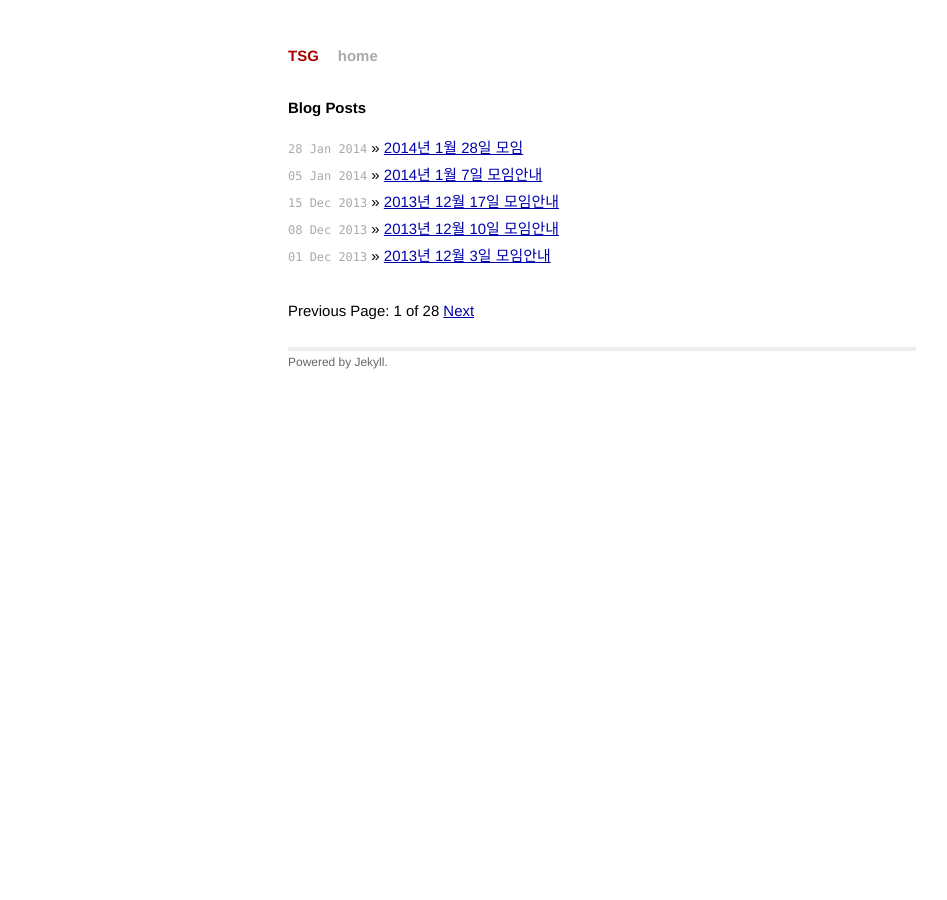
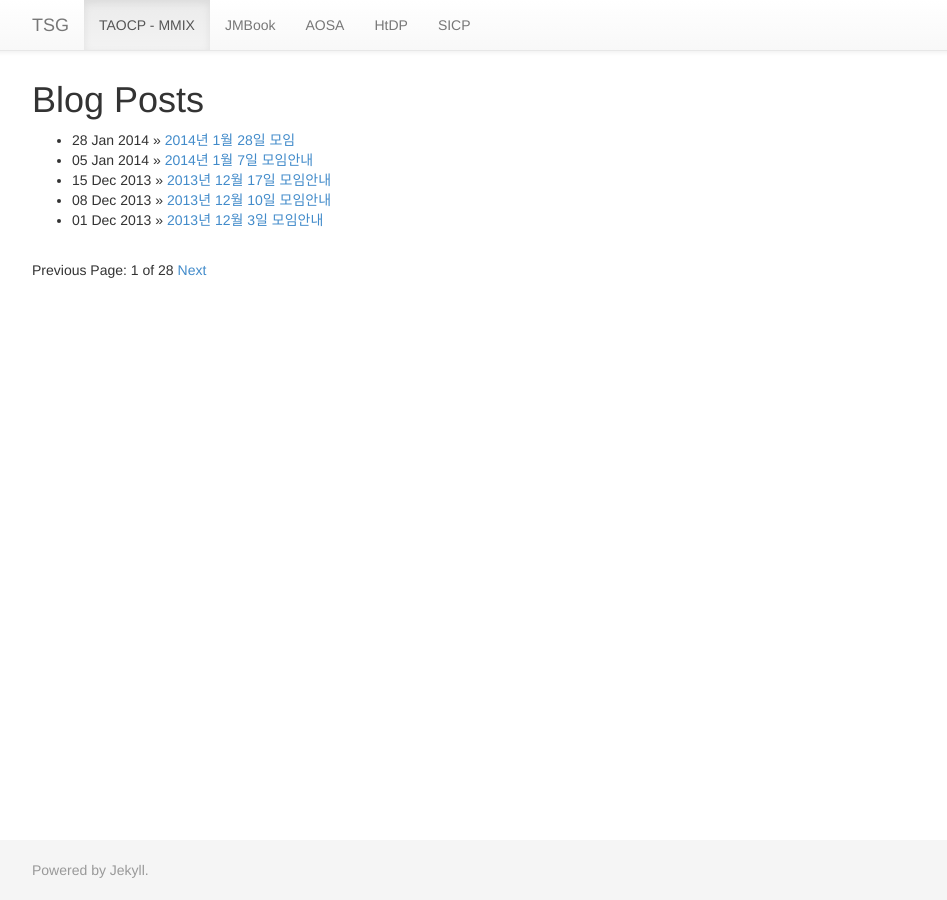
Before and after one commit to tuestudy/tuestudy.github.io, a Jekyll site: the page built from index.html, in a window 1280 px wide and 900 px high. Shown: the whole window, without its empty margins (38-985 px from the left). Built offline with Jekyll 4.4.1, drawn with Linux system fonts in a browser that asks for light colours; Markdown is read by kramdown in place of the engine named in the settings; the list of posts is cut into pages by our own code.

Commit message:
apply bootstrap and add menu items

```diff
--- a/_layouts/default.html
+++ b/_layouts/default.html
@@ -2,31 +2,55 @@
 <html>
 <head>
   <meta charset="utf-8">
+  <meta name="viewport" content="width=device-width, initial-scale=1.0">
   <meta http-equiv="X-UA-Compatible" content="IE=edge,chrome=1">
-        <title>{{ page.title }}</title>
-        <meta name="viewport" content="width=device-width">
-
+  <!-- Bootstrap CSS -->
+  <link rel="stylesheet" href="/css/bootstrap.min.css">
+  <link rel="stylesheet" href="/css/bootstrap-theme.min.css">
   <!-- syntax highlighting CSS -->
   <link rel="stylesheet" href="/css/syntax.css">
-
   <!-- Custom CSS -->
-        <link rel="stylesheet" href="/css/main.css">
-
+  <link rel="stylesheet" href="/css/default.css">
 </head>
 <body>
-
-        <div class="site">
-          <div class="header">
-            <h1 class="title"><a href="/">{{ site.name }}</a></h1>
-            <a class="extra" href="/">home</a>
+  <!-- Wrap all page content here -->
+  <div id="wrap">
+    <!-- Fixed navbar -->
+    <div class="navbar navbar-default navbar-fixed-top" role="navigation">
+      <div class="container">
+        <div class="navbar-header">
+          <button type="button" class="navbar-toggle" data-toggle="collapse" data-target=".navbar-collapse">
+            <span class="sr-only">Toggle navigation</span>
+            <span class="icon-bar"></span>
+            <span class="icon-bar"></span>
+            <span class="icon-bar"></span>
+          </button>
+          <a class="navbar-brand" href="/">{{ site.name }}</a>
         </div>
-
-          {{ content }}
-
-          <div class="footer">
-          Powered by Jekyll.
+        <div class="collapse navbar-collapse">
+          <ul class="nav navbar-nav">
+            <li class="active"><a href="#">TAOCP - MMIX</a></li>
+            <li><a href="#">JMBook</a></li>
+            <li><a href="#">AOSA</a></li>
+            <li><a href="#">HtDP</a></li>
+            <li><a href="#">SICP</a></li>
+          </ul>
+        </div><!--/.nav-collapse -->
       </div>
     </div>
 
+    <!-- Begin page content -->
+    <div class="container">
+      {{ content }}
+    </div>
+  </div>
+  <div id="footer">
+    <div class="container">
+      <p class="text-muted">Powered by Jekyll.</p>
+    </div>
+  </div>
+  <!-- Include all compiled plugins (below), or include individual files as needed -->
+  <script src="/js/jquery-2.1.0.min.js"></script>
+  <script src="/js/bootstrap.min.js"></script>
 </body>
 </html>
--- a/css/main.css
+++ /dev/null
@@ -1,160 +0,0 @@
-/*****************************************************************************/
-/*
-/* Common
-/*
-/*****************************************************************************/
-
-/* Global Reset */
-* {
-  margin: 0;
-  padding: 0;
-}
-
-html, body { height: 100%; }
-
-body {
-  background-color: #FFF;
-  font: 13.34px Helvetica, Arial, sans-serif;
-  font-size: small;
-  text-align: center;
-}
-
-h1, h2, h3, h4, h5, h6 {
-  font-size: 100%; }
-
-h1 { margin-bottom: 1em; }
-p { margin: 1em 0; }
-
-a         { color: #00a; }
-a:hover   { color: #000; }
-a:visited { color: #a0a; }
-
-/*****************************************************************************/
-/*
-/* Home
-/*
-/*****************************************************************************/
-.posts {
-  list-style-type: none;
-  margin-bottom: 2em;
-}
-
-.posts li {
-  line-height: 1.75em;
-}
-
-.posts span {
-  color: #aaa;
-  font-family: Monaco, "Courier New", monospace;
-  font-size: 80%;
-}
-
-/*****************************************************************************/
-/*
-/* Site
-/*
-/*****************************************************************************/
-
-.site {
-  font-size: 115%;
-  text-align: justify;
-  width: 42em;
-  margin: 3em auto 2em;
-  line-height: 1.5em;
-}
-
-.header a {
-  font-weight: bold;
-  text-decoration: none;
-}
-
-.title {
-  display: inline-block;
-  margin-bottom: 2em;
-}
-
-.title a {
-  color: #a00;
-}
-
-.title a:hover {
-  color: #000;
-}
-
-.header a.extra {
-  color: #aaa;
-  margin-left: 1em;
-}
-
-.header a.extra:hover {
-  color: #000;
-}
-
-.meta {
-  color: #aaa;
-}
-
-.footer {
-  font-size: 80%;
-  color: #666;
-  border-top: 4px solid #eee;
-  margin-top: 2em;
-  overflow: hidden;
-}
-
-.footer .contact {
-  float: left;
-  margin-right: 3em;
-}
-
-.footer .contact a {
-  color: #8085C1;
-}
-
-.footer .rss {
-  margin-top: 1.1em;
-  margin-right: -.2em;
-  float: right;
-}
-
-.footer .rss img {
-  border: 0;
-}
-
-/*****************************************************************************/
-/*
-/* Posts
-/*
-/*****************************************************************************/
-
-/* standard */
-.post pre {
-  border: 1px solid #ddd;
-  background-color: #eef;
-  padding: 0 .4em;
-}
-
-.post ul, .post ol {
-  margin-left: 1.35em;
-}
-
-.post code {
-  border: 1px solid #ddd;
-  background-color: #eef;
-  padding: 0 .2em;
-}
-
-.post pre code {
-  border: none;
-}
-
-/* terminal */
-.post pre.terminal {
-  border: 1px solid #000;
-  background-color: #333;
-  color: #FFF;
-}
-
-.post pre.terminal code {
-  background-color: #333;
-}
```
Lines whose indentation alone changed are shown as unchanged.
